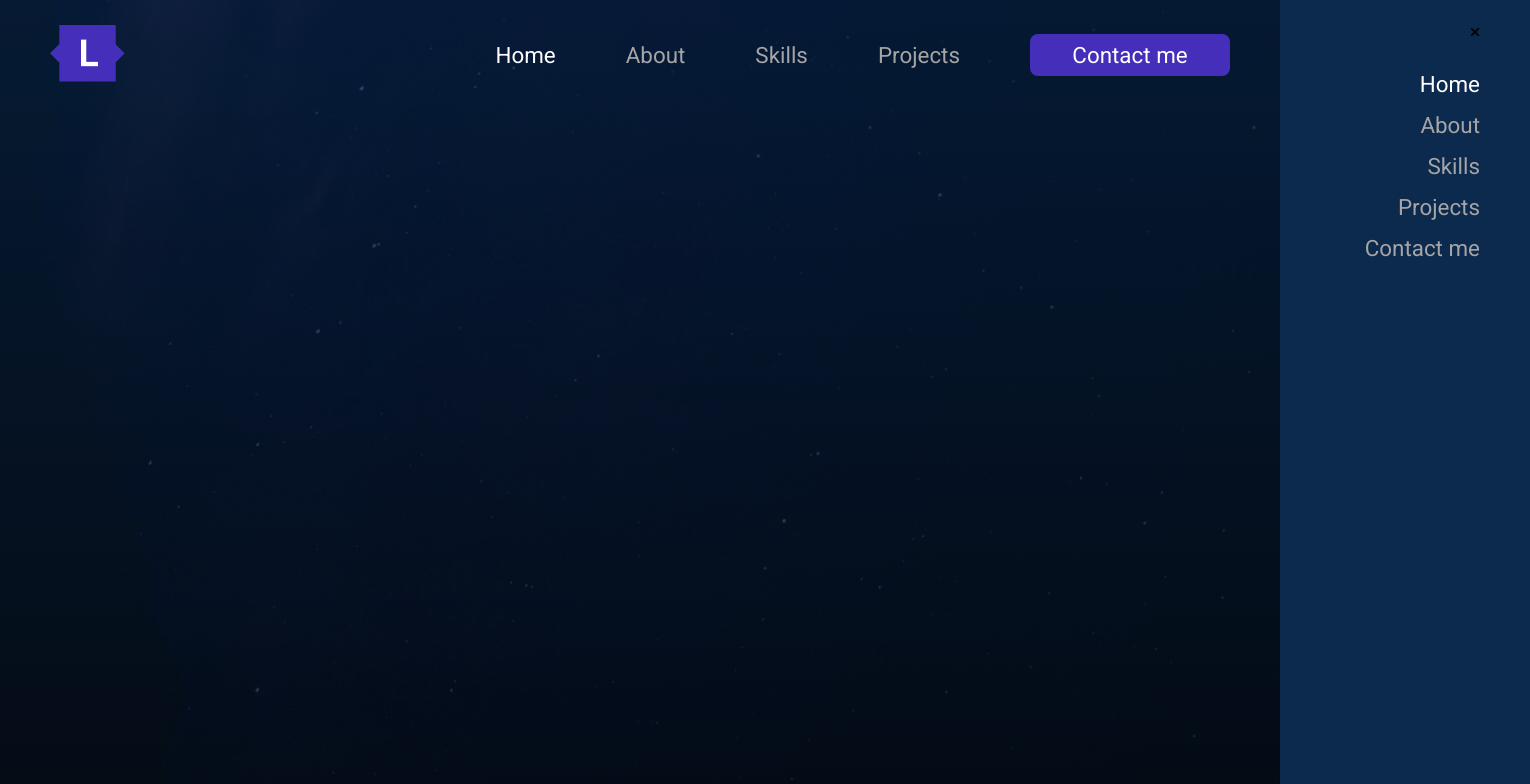
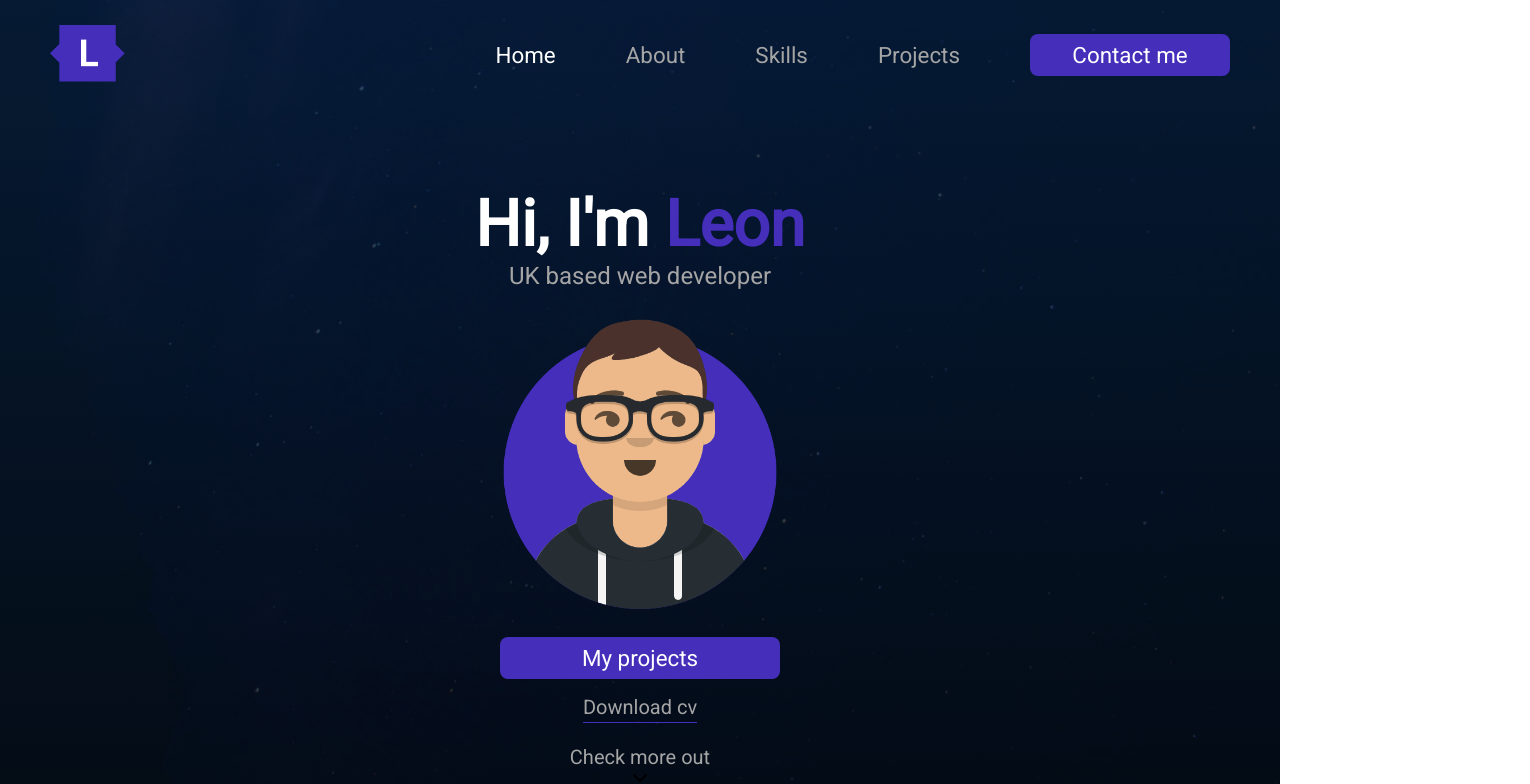
Before and after one commit to NinjaInShade/portfolio, a React (Create React App) app: page / in a window 1280 px wide. Shown: the top 784 px of the page, 1530 px wide, since content can reach past the window. Built offline with nearby package versions, Linux system fonts and the light colour scheme.

Commit message:
Homepage header done

```diff
--- a/src/App.css
+++ b/src/App.css
@@ -1,11 +1,11 @@
-body {
+body,
+html {
   background: rgb(7, 32, 63);
   background: linear-gradient(180deg, rgba(7, 32, 63, 1) 0%, rgba(4, 14, 26, 1) 100%);
   min-height: 100vh;
   overflow: hidden;
 }
 
-/* Every section add this, as if only on #root it will stretch it too much */
 #root {
   background: url("./assets/stars.png");
   background-position: 100% 100%;
--- a/src/components/UI/Navbar.css
+++ b/src/components/UI/Navbar.css
@@ -51,7 +51,7 @@ nav img {
   right: -250px;
   width: 250px;
   height: 100vh;
-  background: #0c294e;
+  background: #2a3f59;
   transition: transform 0.3s ease-in-out;
   padding: 25px 50px 25px 0;
   display: flex;
--- a/src/components/UI/Navbar.js
+++ b/src/components/UI/Navbar.js
@@ -40,7 +40,7 @@ export default function Navbar() {
         </li>
         <li>
           <Button>
-            <Link to="/contact">Contact me</Link>
+            <Link to="/#contact">Contact me</Link>
           </Button>
         </li>
       </ul>
@@ -49,31 +49,31 @@ export default function Navbar() {
       </button>
       <div className="sidebar" style={openSidebar ? { transform: "translateX(-250px)" } : { transform: "translateX(0)" }}>
         <button onClick={open_sidebar}>
-          <i class="fas fa-times"></i>
+          <i className="fas fa-times"></i>
         </button>
         <ul>
           <li>
-            <NavLink to="/" exact activeClassName="nav-link-active" className="nav-link">
+            <NavLink to="/" exact activeClassName="nav-link-active" className="nav-link" onClick={open_sidebar}>
               Home
             </NavLink>
           </li>
           <li>
-            <NavLink to="/about" exact activeClassName="nav-link-active" className="nav-link">
+            <NavLink to="/about" exact activeClassName="nav-link-active" className="nav-link" onClick={open_sidebar}>
               About
             </NavLink>
           </li>
           <li>
-            <NavLink to="/skills" exact activeClassName="nav-link-active" className="nav-link">
+            <NavLink to="/skills" exact activeClassName="nav-link-active" className="nav-link" onClick={open_sidebar}>
               Skills
             </NavLink>
           </li>
           <li>
-            <NavLink to="/projects" exact activeClassName="nav-link-active" className="nav-link">
+            <NavLink to="/projects" exact activeClassName="nav-link-active" className="nav-link" onClick={open_sidebar}>
               Projects
             </NavLink>
           </li>
           <li>
-            <NavLink to="/contact" exact activeClassName="nav-link-active" className="nav-link">
+            <NavLink to="/#contact" exact activeClassName="nav-link-active" className="nav-link" onClick={open_sidebar}>
               Contact me
             </NavLink>
           </li>
--- a/src/components/pages/Homepage.css
+++ b/src/components/pages/Homepage.css
@@ -0,0 +1,67 @@
+.homepage {
+  min-height: calc(100vh - 110.77px);
+  display: flex;
+  flex-direction: column;
+  justify-content: center;
+  align-items: center;
+  position: relative;
+}
+
+.homepage h1,
+.homepage span {
+  font-weight: bold;
+  font-size: 4rem;
+}
+
+.homepage h1 {
+  color: #fff;
+}
+
+.homepage span {
+  color: #442eba;
+}
+
+.homepage-role {
+  color: #a5a5a5;
+  font-size: 1.5rem;
+}
+
+.homepage img {
+  max-width: 300px;
+  width: 100%;
+  height: auto;
+}
+
+.homepage button {
+  min-width: 280px;
+  margin: 1.8rem 0 1rem 0;
+}
+
+.homepage-cv {
+  color: #a5a5a5;
+  font-size: 1.25rem;
+  border-bottom: 1px solid #442eba;
+  padding-bottom: 3px;
+}
+
+.homepage-find-out-more {
+  position: absolute;
+  left: 50%;
+  bottom: 15px;
+  transform: translateX(-50%);
+  display: flex;
+  flex-direction: column;
+  justify-content: flex-end;
+  align-items: center;
+  cursor: pointer;
+}
+
+.homepage-find-out-more p,
+.homepage-find-out-more svg {
+  color: #a5a5a5;
+  font-size: 1.25rem;
+}
+
+.homepage-find-out-more svg {
+  font-size: 1.4rem;
+}
--- a/src/components/pages/Homepage.js
+++ b/src/components/pages/Homepage.js
@@ -1,5 +1,28 @@
 import React from "react";
 
+import "./Homepage.css";
+import avatar from "../../assets/avatar.png";
+import Button from "../../components/UI/Button";
+
 export default function Homepage() {
-  return <div></div>;
+  return (
+    <section className="homepage">
+      <h1>
+        Hi, I'm <span>Leon</span>
+      </h1>
+      <p className="homepage-role">UK based web developer</p>
+      <img src={avatar} alt="Avatar of me" />
+      <Button>
+        <a href="/projects">My projects</a>
+      </Button>
+      <a className="homepage-cv" href="/">
+        Download cv
+      </a>
+
+      <div className="homepage-find-out-more">
+        <p>Check more out</p>
+        <i class="fas fa-chevron-down"></i>
+      </div>
+    </section>
+  );
 }
```
Also changed, not shown: src/designs/Desktop design.png (added), 1 other file (tests, documents, lock files or other folders).
